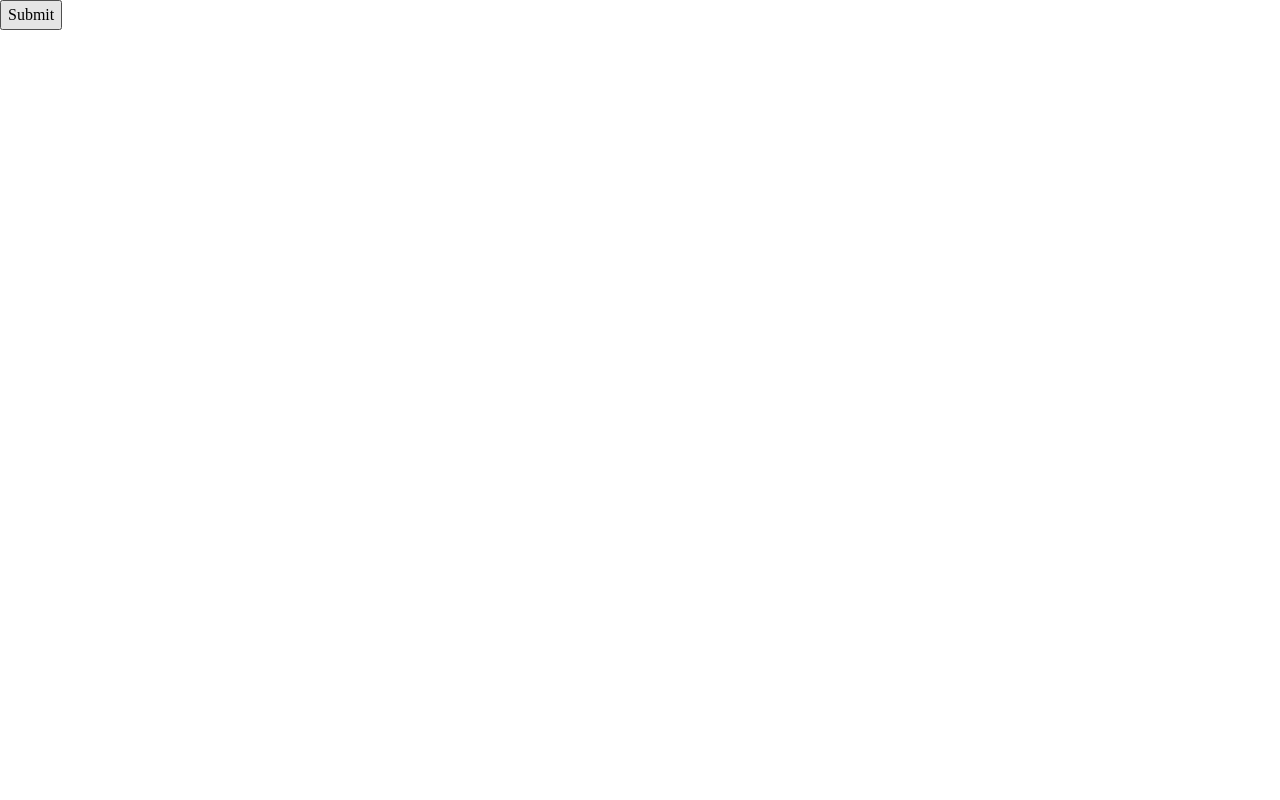
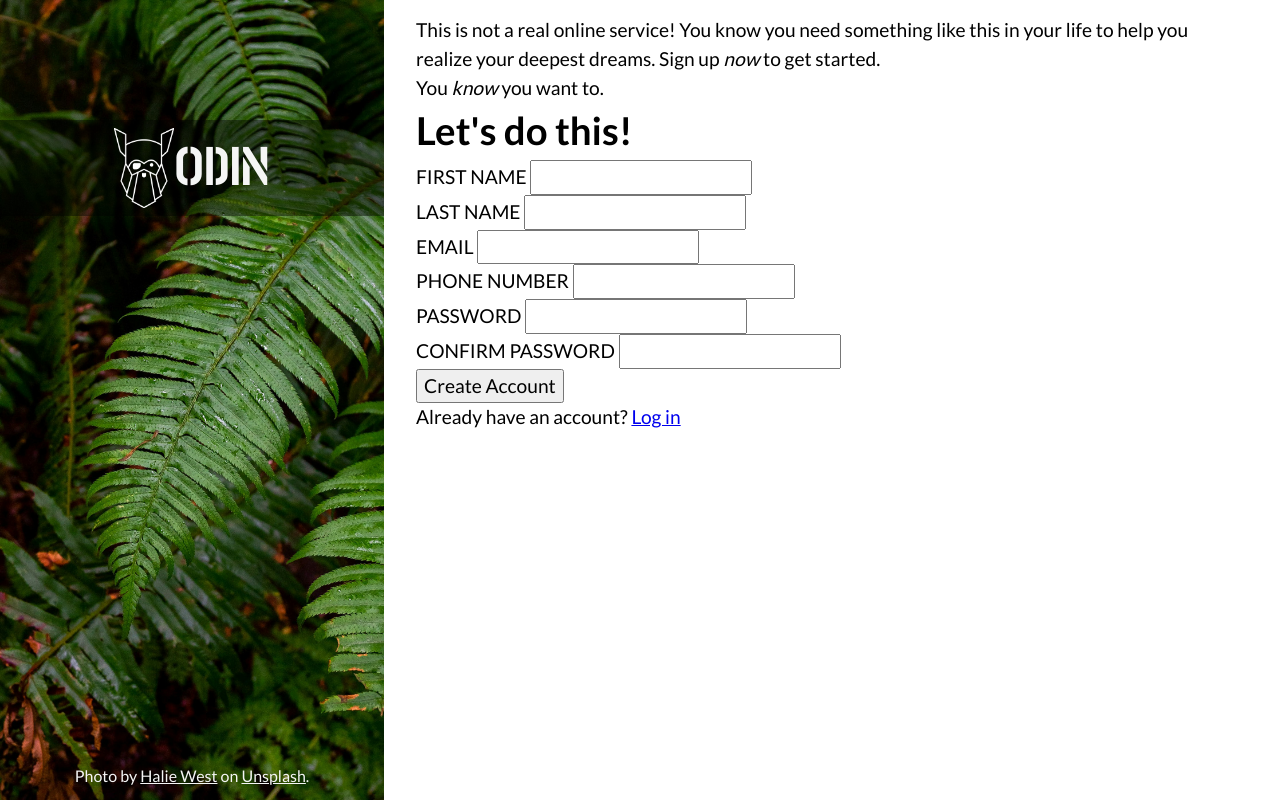
Before and after one commit to guptadheerajj/sign-up-form, a plain HTML site: page index.html in a window 1280 px wide. Drawn offline with Linux system fonts and the light colour scheme.

Commit message:
feat: make hero section of the page

```diff
--- a/css/font-style.css
+++ b/css/font-style.css
@@ -4,7 +4,7 @@
 	font-family: "Josefin Sans";
 	font-style: normal;
 	font-weight: 400;
-	src: url("./assets/fonts/josefin-sans-v32-latin-regular.woff2")
+	src: url("../assets/fonts/josefin-sans-v32-latin/josefin-sans-v32-latin-regular.woff2")
 		format("woff2"); /* Chrome 36+, Opera 23+, Firefox 39+, Safari 12+, iOS 10+ */
 }
 /* josefin-sans-500 - latin */
@@ -13,7 +13,8 @@
 	font-family: "Josefin Sans";
 	font-style: normal;
 	font-weight: 500;
-	src: url("./assets/fonts/josefin-sans-v32-latin-500.woff2") format("woff2"); /* Chrome 36+, Opera 23+, Firefox 39+, Safari 12+, iOS 10+ */
+	src: url("../assets/fonts/josefin-sans-v32-latin/josefin-sans-v32-latin-500.woff2")
+		format("woff2"); /* Chrome 36+, Opera 23+, Firefox 39+, Safari 12+, iOS 10+ */
 }
 /* josefin-sans-600 - latin */
 @font-face {
@@ -21,7 +22,8 @@
 	font-family: "Josefin Sans";
 	font-style: normal;
 	font-weight: 600;
-	src: url("./assets/fonts/josefin-sans-v32-latin-600.woff2") format("woff2"); /* Chrome 36+, Opera 23+, Firefox 39+, Safari 12+, iOS 10+ */
+	src: url("../assets/fonts/josefin-sans-v32-latin/josefin-sans-v32-latin-600.woff2")
+		format("woff2"); /* Chrome 36+, Opera 23+, Firefox 39+, Safari 12+, iOS 10+ */
 }
 /* josefin-sans-700 - latin */
 @font-face {
@@ -29,7 +31,8 @@
 	font-family: "Josefin Sans";
 	font-style: normal;
 	font-weight: 700;
-	src: url("./assets/fonts/josefin-sans-v32-latin-700.woff2") format("woff2"); /* Chrome 36+, Opera 23+, Firefox 39+, Safari 12+, iOS 10+ */
+	src: url("../assets/fonts/josefin-sans-v32-latin/josefin-sans-v32-latin-700.woff2")
+		format("woff2"); /* Chrome 36+, Opera 23+, Firefox 39+, Safari 12+, iOS 10+ */
 }
 
 /* lato-regular - latin */
@@ -38,7 +41,8 @@
 	font-family: "Lato";
 	font-style: normal;
 	font-weight: 400;
-	src: url("./assets/fonts/lato-v24-latin-regular.woff2") format("woff2"); /* Chrome 36+, Opera 23+, Firefox 39+, Safari 12+, iOS 10+ */
+	src: url("../assets/fonts/lato-v24-latin/lato-v24-latin-regular.woff2")
+		format("woff2"); /* Chrome 36+, Opera 23+, Firefox 39+, Safari 12+, iOS 10+ */
 }
 /* lato-700 - latin */
 @font-face {
@@ -46,7 +50,8 @@
 	font-family: "Lato";
 	font-style: normal;
 	font-weight: 700;
-	src: url("./assets/fonts/lato-v24-latin-700.woff2") format("woff2"); /* Chrome 36+, Opera 23+, Firefox 39+, Safari 12+, iOS 10+ */
+	src: url("../assets/fonts/lato-v24-latin/lato-v24-latin-700.woff2")
+		format("woff2"); /* Chrome 36+, Opera 23+, Firefox 39+, Safari 12+, iOS 10+ */
 }
 /* lato-900 - latin */
 @font-face {
@@ -54,7 +59,8 @@
 	font-family: "Lato";
 	font-style: normal;
 	font-weight: 900;
-	src: url("./assets/fonts/lato-v24-latin-900.woff2") format("woff2"); /* Chrome 36+, Opera 23+, Firefox 39+, Safari 12+, iOS 10+ */
+	src: url("../assets/fonts/lato-v24-latin/lato-v24-latin-900.woff2")
+		format("woff2"); /* Chrome 36+, Opera 23+, Firefox 39+, Safari 12+, iOS 10+ */
 }
 
 /* stick-no-bills-regular - latin */
@@ -63,7 +69,7 @@
 	font-family: "Stick No Bills";
 	font-style: normal;
 	font-weight: 400;
-	src: url("./assets/fonts/stick-no-bills-v15-latin-regular.woff2")
+	src: url("../assets/fonts/stick-no-bills-v15-latin/stick-no-bills-v15-latin-regular.woff2")
 		format("woff2"); /* Chrome 36+, Opera 23+, Firefox 39+, Safari 12+, iOS 10+ */
 }
 /* stick-no-bills-600 - latin */
@@ -72,7 +78,8 @@
 	font-family: "Stick No Bills";
 	font-style: normal;
 	font-weight: 600;
-	src: url("./assets/fonts/stick-no-bills-v15-latin-600.woff2") format("woff2"); /* Chrome 36+, Opera 23+, Firefox 39+, Safari 12+, iOS 10+ */
+	src: url("../assets/fonts/stick-no-bills-v15-latin/stick-no-bills-v15-latin-600.woff2")
+		format("woff2"); /* Chrome 36+, Opera 23+, Firefox 39+, Safari 12+, iOS 10+ */
 }
 /* stick-no-bills-700 - latin */
 @font-face {
@@ -80,7 +87,8 @@
 	font-family: "Stick No Bills";
 	font-style: normal;
 	font-weight: 700;
-	src: url("./assets/fonts/stick-no-bills-v15-latin-700.woff2") format("woff2"); /* Chrome 36+, Opera 23+, Firefox 39+, Safari 12+, iOS 10+ */
+	src: url("../assets/fonts/stick-no-bills-v15-latin/stick-no-bills-v15-latin-700.woff2")
+		format("woff2"); /* Chrome 36+, Opera 23+, Firefox 39+, Safari 12+, iOS 10+ */
 }
 /* stick-no-bills-800 - latin */
 @font-face {
@@ -88,5 +96,6 @@
 	font-family: "Stick No Bills";
 	font-style: normal;
 	font-weight: 800;
-	src: url("./assets/fonts/stick-no-bills-v15-latin-800.woff2") format("woff2"); /* Chrome 36+, Opera 23+, Firefox 39+, Safari 12+, iOS 10+ */
+	src: url("../assets/fonts/stick-no-bills-v15-latin/stick-no-bills-v15-latin-800.woff2")
+		format("woff2"); /* Chrome 36+, Opera 23+, Firefox 39+, Safari 12+, iOS 10+ */
 }
--- a/css/normalize.css
+++ b/css/normalize.css
@@ -1,5 +1,7 @@
 /* 1. Use a more-intuitive box-sizing model */
-*, *::before, *::after {
+*,
+*::before,
+*::after {
 	box-sizing: border-box;
 }
 
@@ -13,21 +15,35 @@
 	line-height: 1.5;
 	/* 4. Improve text rendering */
 	-webkit-font-smoothing: antialiased;
+	font-size: clamp(1rem, 0.75rem + 1.5vw, 1.2rem);
 }
 
 /* 5. Improve media defaults */
-  img, picture, video, canvas, svg {
+img,
+picture,
+video,
+canvas,
+svg {
 	display: block;
 	max-width: 100%;
 }
 
 /* 6. Inherit fonts for form controls */
-  input, button, textarea, select {
+input,
+button,
+textarea,
+select {
 	font: inherit;
 }
 
 /* 7. Avoid text overflows */
-  p, h1, h2, h3, h4, h5, h6 {
+p,
+h1,
+h2,
+h3,
+h4,
+h5,
+h6 {
 	overflow-wrap: break-word;
 }
 
@@ -35,13 +51,19 @@
 p {
 	text-wrap: pretty;
 }
-  h1, h2, h3, h4, h5, h6 {
+h1,
+h2,
+h3,
+h4,
+h5,
+h6 {
 	text-wrap: balance;
 }
 
 /*
 	9. Create a root stacking context
   */
-  #root, #__next {
+#root,
+#__next {
 	isolation: isolate;
 }
--- a/css/style.css
+++ b/css/style.css
@@ -0,0 +1,87 @@
+:root {
+	--btn-bg-color: #596d48;
+	--input-border-color: #e5e7eb;
+	--bth-focus-border-clr: blue;
+}
+
+body {
+	display: flex;
+	flex-flow: row nowrap;
+	font-family: "Lato";
+}
+
+.hero-container {
+	width: 30vw;
+	background-image: url(../assets/imgs/tree-hero.jpg);
+	background-repeat: no-repeat;
+	background-size: cover;
+	text-align: center;
+
+	vertical-align: bottom;
+
+	display: flex;
+	flex-flow: column nowrap;
+	position: relative;
+	justify-content: flex-end;
+}
+
+.credits {
+	margin-bottom: 12px;
+	text-align: center;
+	font-size: 1rem;
+}
+
+.credits p {
+	color: whitesmoke;
+	font-family: "Lato";
+}
+
+.credits a:link,
+.credits a:visited {
+	color: whitesmoke;
+	text-decoration: underline;
+}
+
+.credits a:hover {
+	text-decoration-line: none;
+	text-decoration-style: solid;
+}
+
+.credits a:active {
+	text-decoration-line: underline;
+}
+
+.logo-container {
+	font-family: "Stick No Bills";
+	font-weight: 700;
+	color: whitesmoke;
+
+	display: flex;
+	flex-flow: row nowrap;
+	justify-content: center;
+	align-items: center;
+
+	background-color: #00000070;
+	padding: 8px;
+
+	position: absolute;
+	width: 100%;
+	top: 15%;
+}
+
+.logo-container img {
+	max-width: 60px;
+}
+
+.logo-container p {
+	line-height: 1em;
+	font-size: clamp(1rem, 1rem + 3vw, 4rem);
+	padding: 0;
+	margin: 0;
+}
+
+.main-section {
+	width: 70vw;
+	padding: 1rem 2rem;
+	min-height: 100vh;
+}
--- a/index.html
+++ b/index.html
@@ -5,16 +5,66 @@
 	<meta charset="UTF-8">
 	<meta name="viewport" content="width=device-width, initial-scale=1.0">
 	<title>Document</title>
+	<link rel="stylesheet" href="./css/normalize.css">
 	<link rel="stylesheet" href="./css/font-style.css">
 	<link rel="stylesheet" href="./css/style.css">
-	<link rel="stylesheet" href="./css/normalize.css">
 </head>
 
 <body>
-	<button>Submit</button>
+	<div class="hero-container">
+		<div class="logo-container">
+			<img src="./assets/imgs/odin-logo.png" alt="odin-logo">
+			<p>ODIN</p>
+		</div>
+		<div class="credits">
+			<p>Photo by <a href="https://unsplash.com/@haliewestphoto">Halie West</a> on <a
+					href="https://unsplash.com/">Unsplash</a>.</p>
+		</div>
+	</div>
+	<div class="main-section">
+		<p class="app-description">
+			This is not a real online service! You know you need something like this in your life to help you realize
+			your deepest dreams. Sign up <i>now</i> to get started.
+		</p>
+		<p>You <i>know</i> you want to.</p>
+
+		<form action="" method="get" class="form-container">
+			<div class="form-inputs">
+				<h1>Let's do this!</h1>
+				<p class="form-row">
+					<label for="first-name">FIRST NAME</label>
+					<input type="text" name="first-name" id="first-name">
+				</p>
+				<p class="form-row">
+					<label for="last-name">LAST NAME</label>
+					<input type="text" name="last-name" id="last-name">
+				</p>
+				<p class="form-row">
+					<label for="email">EMAIL</label>
+					<input type="email" name="email" id="email">
+				</p>
+				<p class="form-row">
+					<label for="phone-no">PHONE NUMBER</label>
+					<input type="tel" name="phone-no" id="phone-no">
+				</p>
+				<p class="form-row">
+					<label for="pwd">PASSWORD</label>
+					<input type="password" name="pwd" id="pwd">
+				</p>
+				<p class="form-row">
+					<label for="cfrm-pwd">CONFIRM PASSWORD</label>
+					<input type="password" name="cfrm-pwd" id="cfrm-pwd">
+			</div>
+			<div class="form-links">
+				<button type="submit">Create Account</button>
+				<p>Already have an account? <a href="#">Log in</a></p>
+			</div>
+			</p>
+		</form>
+	</div>
 </body>
 
 </html>
 
-<!-- Environmentally Friendly and Go-Green
- https://www.facebook.com/gogreensavethefuture -->
+<!--
+  -->
```
Lines whose indentation alone changed are shown as unchanged.
